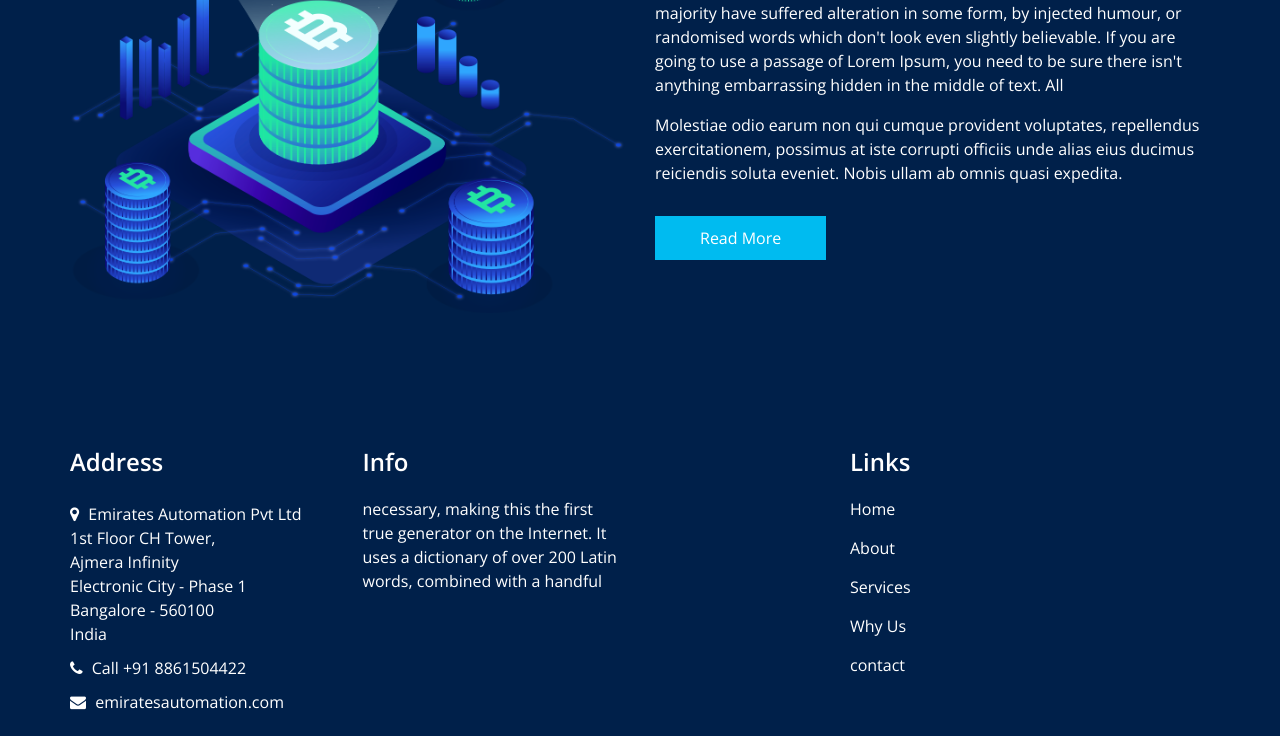
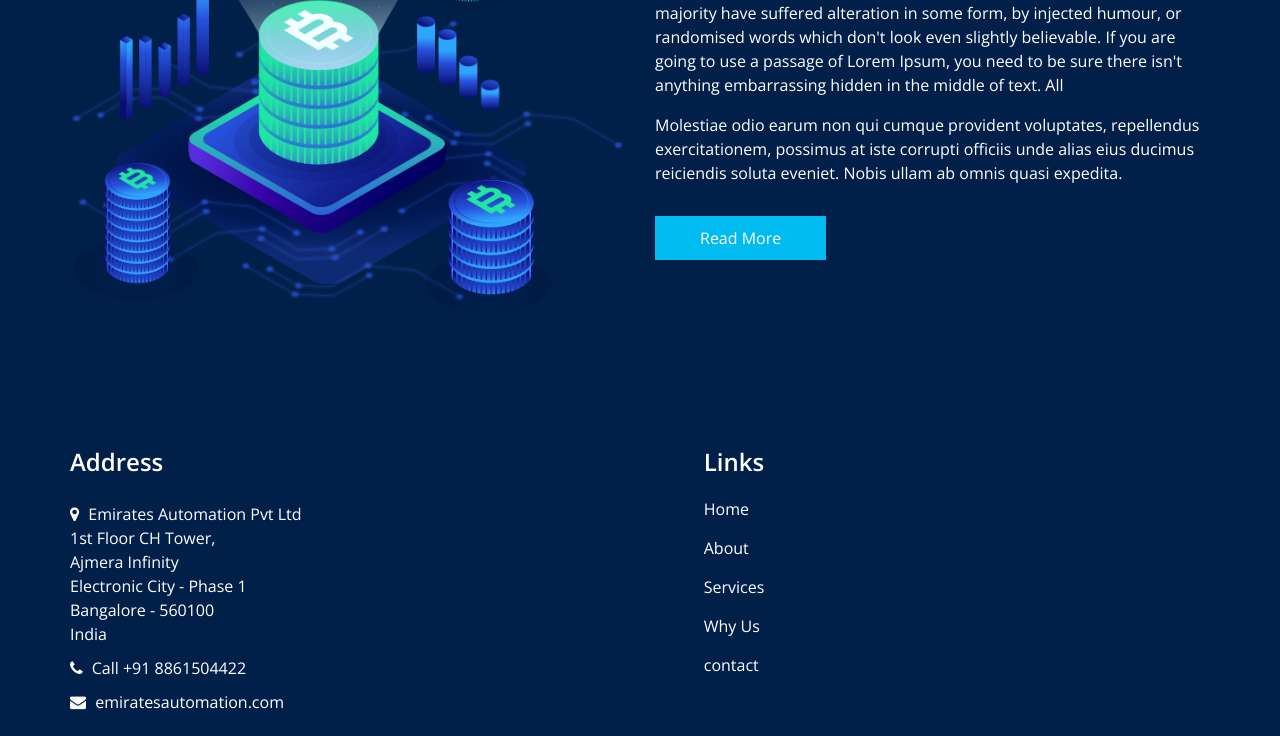
Before and after one commit to toneyabraham08/ea_web, a plain HTML site: page about.html in a window 1280 px wide. Shown: the part 438-1174 px from the top of the page. Drawn offline with nearby package versions, Linux system fonts and the light colour scheme; some packages are replaced by stand-ins of ours.

```diff
--- a/about.html
+++ b/about.html
@@ -190,7 +190,7 @@
             </a>
           </div>
         </div>
-        <div class="col-md-4 col-lg-3 info_col">
+        <!-- <div class="col-md-4 col-lg-3 info_col">
           <div class="info_detail">
             <h4>
               Info
@@ -200,7 +200,7 @@
               words, combined with a handful
             </p>
           </div>
-        </div>
+        </div> -->
         <div class="col-md-4 col-lg-2 mx-auto info_col">
           <div class="info_link_box">
             <h4>
```
Also changed, not shown: contact.html (+2 -2 lines), index.html (+2 -2 lines), service.html (+2 -2 lines), why.html (+2 -2 lines), 1 other file.
